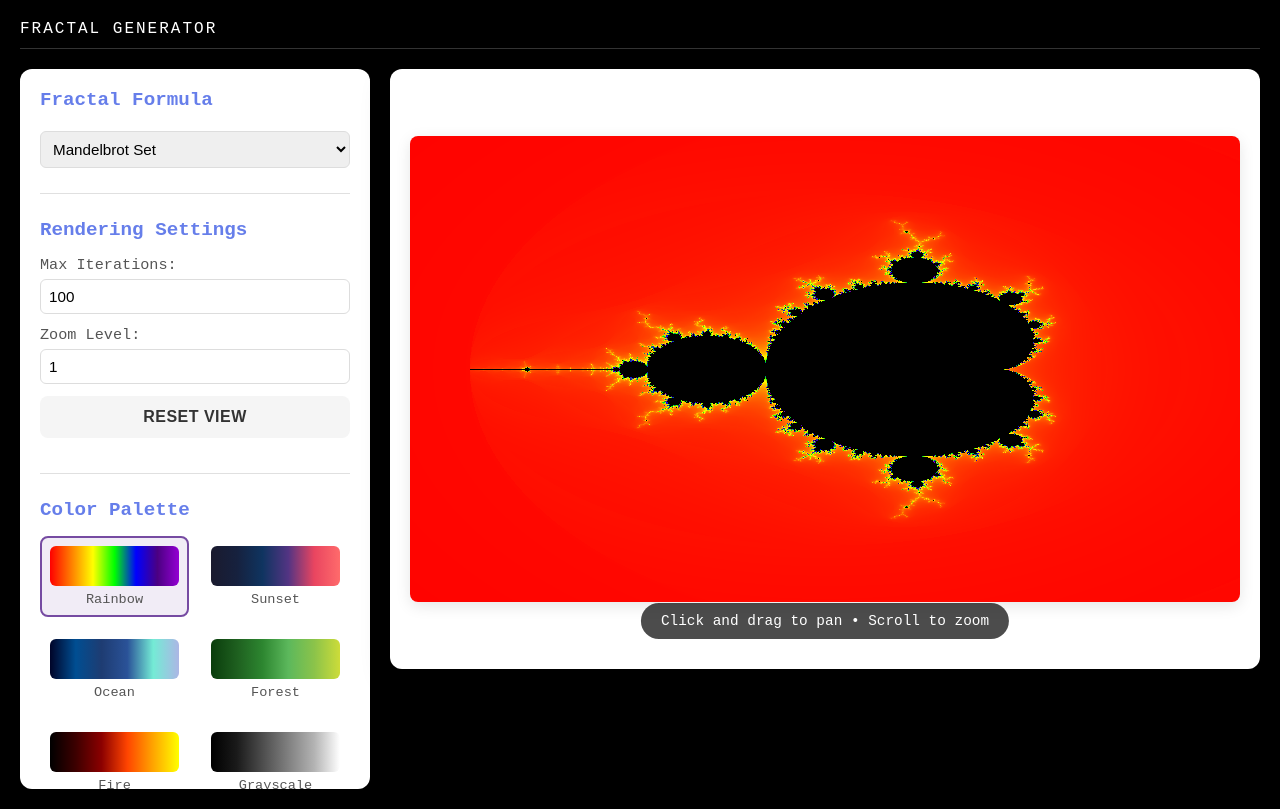
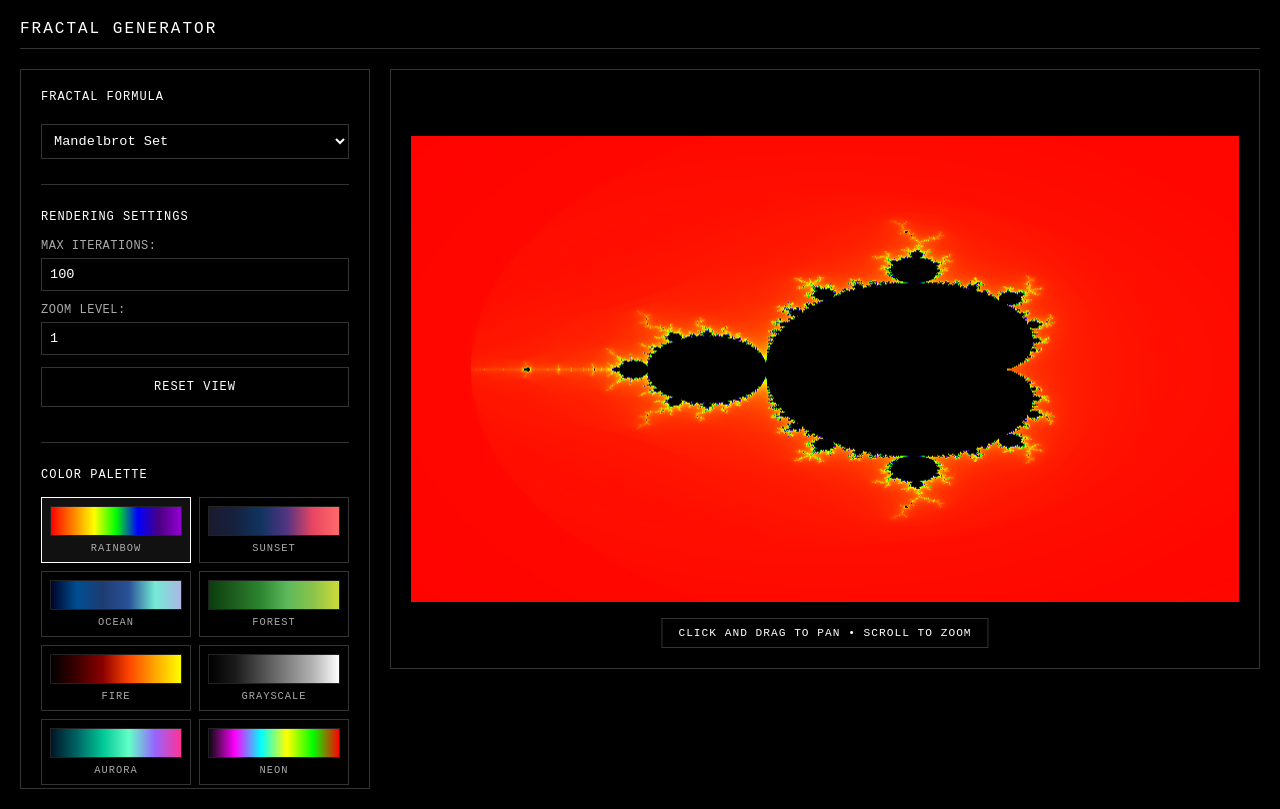
Before and after one commit to DYLANeay/fractal-ecoprint, a website with bundled scripts: page src/index.html in a window 1280 px wide. Built offline with nearby package versions, Linux system fonts and the light colour scheme.

Commit message:
Refactor fractal calculation functions for improved readability and consistency
- Updated formatting in `exporter.js` for better code style and consistency.
- Refactored `calculateBurningShip`, `calculateJulia`, `calculateMandelbrot`, `calculateNewton`, and `calculateTricorn` functions to enhance readability by standardizing indentation and spacing.
- Improved parameter handling and added comments for clarity in fractal calculation functions.
- Enhanced `FractalRenderer` class with new setter methods for fractal parameters and improved rendering logic.
- Ensured consistent use of object destructuring and arrow functions where applicable.

```diff
--- a/src/css/styles.css
+++ b/src/css/styles.css
@@ -32,6 +32,10 @@ header h1 {
   text-transform: uppercase;
 }
 
+header p {
+  display: none;
+}
+
 .main-content {
   display: grid;
   grid-template-columns: 350px 1fr;
@@ -40,10 +44,10 @@ header h1 {
 }
 
 .controls {
-  background: white;
-  border-radius: 12px;
+  background: #000000;
+  border: 1px solid #333333;
+  border-radius: 0;
   padding: 20px;
-  box-shadow: 0 10px 30px rgba(0, 0, 0, 0.2);
   max-height: 90vh;
   overflow-y: auto;
 }
@@ -51,7 +55,7 @@ header h1 {
 .control-group {
   margin-bottom: 25px;
   padding-bottom: 25px;
-  border-bottom: 1px solid #e0e0e0;
+  border-bottom: 1px solid #333333;
 }
 
 .control-group:last-child {
@@ -59,22 +63,30 @@ header h1 {
 }
 
 .control-group h2 {
-  font-size: 1.2rem;
+  font-size: 0.75rem;
   margin-bottom: 15px;
-  color: #667eea;
+  color: #ffffff;
+  font-weight: 400;
+  text-transform: uppercase;
+  letter-spacing: 1px;
 }
 
 .control-group h3 {
-  font-size: 1rem;
+  font-size: 0.7rem;
   margin-bottom: 10px;
-  color: #764ba2;
+  color: #cccccc;
+  font-weight: 400;
+  text-transform: uppercase;
+  letter-spacing: 1px;
 }
 
 .control-group label {
   display: block;
   margin-bottom: 12px;
-  font-size: 0.95rem;
-  color: #555;
+  font-size: 0.75rem;
+  color: #aaaaaa;
+  text-transform: uppercase;
+  letter-spacing: 0.5px;
 }
 
 .control-group input[type='number'],
@@ -83,64 +95,72 @@ header h1 {
   width: 100%;
   padding: 8px;
   margin-top: 5px;
-  border: 1px solid #ddd;
-  border-radius: 6px;
-  font-size: 0.95rem;
+  border: 1px solid #333333;
+  background: #000000;
+  color: #ffffff;
+  border-radius: 0;
+  font-size: 0.85rem;
+  font-family: 'Courier New', Courier, monospace;
 }
 
 .control-group input[type='number']:focus,
 .control-group select:focus {
   outline: none;
-  border-color: #667eea;
-  box-shadow: 0 0 0 3px rgba(102, 126, 234, 0.1);
+  border-color: #ffffff;
+  background: #111111;
 }
 
 #quality-value {
   display: inline-block;
   margin-left: 10px;
-  font-weight: bold;
-  color: #667eea;
+  font-weight: 400;
+  color: #ffffff;
 }
 
 .btn {
   width: 100%;
   padding: 12px 20px;
-  border: none;
-  border-radius: 8px;
-  font-size: 1rem;
-  font-weight: 600;
+  border: 1px solid #ffffff;
+  background: #000000;
+  color: #ffffff;
+  border-radius: 0;
+  font-size: 0.75rem;
+  font-weight: 400;
   cursor: pointer;
-  transition: all 0.3s ease;
+  transition: all 0.2s ease;
   text-transform: uppercase;
-  letter-spacing: 0.5px;
+  letter-spacing: 1px;
+  font-family: 'Courier New', Courier, monospace;
 }
 
 .btn-primary {
-  background: linear-gradient(135deg, #667eea 0%, #764ba2 100%);
-  color: white;
-  box-shadow: 0 4px 15px rgba(102, 126, 234, 0.4);
+  background: #000000;
+  color: #ffffff;
+  border: 1px solid #ffffff;
 }
 
 .btn-primary:hover {
-  transform: translateY(-2px);
-  box-shadow: 0 6px 20px rgba(102, 126, 234, 0.6);
+  background: #ffffff;
+  color: #000000;
 }
 
 .btn-secondary {
-  background: #f5f5f5;
-  color: #333;
+  background: #000000;
+  color: #ffffff;
+  border: 1px solid #333333;
   margin-bottom: 10px;
 }
 
 .btn-secondary:hover {
-  background: #e0e0e0;
+  background: #111111;
+  border-color: #ffffff;
 }
 
 .canvas-container {
-  background: white;
-  border-radius: 12px;
-  padding: 20px;
-  box-shadow: 0 10px 30px rgba(0, 0, 0, 0.2);
+  background: #000000;
+  border: 1px solid #333333;
+  border-radius: 0;
+  padding: 0;
   position: relative;
   display: flex;
   justify-content: center;
@@ -150,9 +170,8 @@ header h1 {
 
 #fractal-canvas {
   max-width: 100%;
-  border-radius: 8px;
+  border-radius: 0;
   cursor: grab;
-  box-shadow: 0 4px 15px rgba(0, 0, 0, 0.1);
 }
 
 #fractal-canvas:active {
@@ -164,63 +183,71 @@ header h1 {
   top: 50%;
   left: 50%;
   transform: translate(-50%, -50%);
-  background: rgba(255, 255, 255, 0.95);
+  background: #000000;
+  border: 1px solid #ffffff;
   padding: 20px 40px;
-  border-radius: 8px;
-  font-size: 1.2rem;
-  font-weight: 600;
-  color: #667eea;
-  box-shadow: 0 4px 15px rgba(0, 0, 0, 0.2);
+  border-radius: 0;
+  font-size: 0.75rem;
+  font-weight: 400;
+  color: #ffffff;
+  letter-spacing: 2px;
+  text-transform: uppercase;
 }
 
 .info-overlay {
   position: absolute;
-  bottom: 30px;
+  bottom: 20px;
   left: 50%;
   transform: translateX(-50%);
-  background: rgba(0, 0, 0, 0.7);
-  color: white;
-  padding: 10px 20px;
-  border-radius: 20px;
-  font-size: 0.9rem;
+  background: #000000;
+  border: 1px solid #333333;
+  color: #ffffff;
+  padding: 8px 16px;
+  border-radius: 0;
+  font-size: 0.7rem;
   pointer-events: none;
+  letter-spacing: 1px;
+  text-transform: uppercase;
 }
 
 .palette-grid {
   display: grid;
   grid-template-columns: repeat(2, 1fr);
-  gap: 12px;
+  gap: 8px;
 }
 
 .palette-option {
   cursor: pointer;
   padding: 8px;
-  border: 2px solid transparent;
-  border-radius: 8px;
-  transition: all 0.3s ease;
+  border: 1px solid #333333;
+  border-radius: 0;
+  transition: all 0.2s ease;
   text-align: center;
+  background: #000000;
 }
 
 .palette-option:hover {
-  border-color: #667eea;
-  transform: scale(1.05);
+  border-color: #ffffff;
 }
 
 .palette-option.active {
-  border-color: #764ba2;
-  background: rgba(118, 75, 162, 0.1);
+  border-color: #ffffff;
+  background: #111111;
 }
 
 .palette-preview {
-  height: 40px;
-  border-radius: 6px;
+  height: 30px;
+  border-radius: 0;
   margin-bottom: 6px;
+  border: 1px solid #222222;
 }
 
 .palette-option span {
   display: block;
-  font-size: 0.85rem;
-  color: #555;
+  font-size: 0.65rem;
+  color: #aaaaaa;
+  text-transform: uppercase;
+  letter-spacing: 1px;
 }
 
 @media (max-width: 1024px) {
--- a/src/js/exporter.js
+++ b/src/js/exporter.js
@@ -14,7 +14,9 @@ export class FractalExporter {
     const originalCtx = this.renderer.ctx;
 
     this.renderer.canvas = exportCanvas;
-        this.renderer.ctx = exportCanvas.getContext('2d', { willReadFrequently: true });
+    this.renderer.ctx = exportCanvas.getContext('2d', {
+      willReadFrequently: true,
+    });
 
     // Render at high resolution
     console.log(`Rendering at ${width}x${height}...`);
@@ -46,7 +48,10 @@ export class FractalExporter {
   }
 
   generateFilename() {
-        const timestamp = new Date().toISOString().replace(/[:.]/g, '-').slice(0, -5);
+    const timestamp = new Date()
+      .toISOString()
+      .replace(/[:.]/g, '-')
+      .slice(0, -5);
     const fractalType = this.renderer.fractalType;
     const palette = this.renderer.colorPalette.paletteName;
     return `fractal_${fractalType}_${palette}_${timestamp}.jpg`;
--- a/src/js/fractals/burning-ship.js
+++ b/src/js/fractals/burning-ship.js
@@ -1,6 +1,12 @@
 // Burning Ship Fractal: z(n+1) = (|Re(z)| + i|Im(z)|)^power + c
 
-export function calculateBurningShip(cx, cy, maxIterations, power = 2, rotation = 0) {
+export function calculateBurningShip(
+  cx,
+  cy,
+  maxIterations,
+  power = 2,
+  rotation = 0
+) {
   let zx = 0;
   let zy = 0;
   let iteration = 0;
@@ -59,6 +65,6 @@ export const burningShipConfig = {
   defaultView: {
     centerX: -0.5,
     centerY: -0.5,
-        range: 3
-    }
+    range: 3,
+  },
 };
--- a/src/js/fractals/julia.js
+++ b/src/js/fractals/julia.js
@@ -30,10 +30,10 @@ export const juliaConfig = {
   defaultView: {
     centerX: 0,
     centerY: 0,
-        range: 4
+    range: 4,
   },
   defaultC: {
     real: -0.7,
-        imag: 0.27015
-    }
+    imag: 0.27015,
+  },
 };
--- a/src/js/fractals/mandelbrot.js
+++ b/src/js/fractals/mandelbrot.js
@@ -1,6 +1,12 @@
 // Mandelbrot Set: z(n+1) = z(n)^power + c
 
-export function calculateMandelbrot(cx, cy, maxIterations, power = 2, bailout = 2) {
+export function calculateMandelbrot(
+  cx,
+  cy,
+  maxIterations,
+  power = 2,
+  bailout = 2
+) {
   let zx = 0;
   let zy = 0;
   let iteration = 0;
@@ -44,6 +50,6 @@ export const mandelbrotConfig = {
   defaultView: {
     centerX: -0.5,
     centerY: 0,
-        range: 3.5
-    }
+    range: 3.5,
+  },
 };
--- a/src/js/fractals/newton.js
+++ b/src/js/fractals/newton.js
@@ -1,7 +1,13 @@
 // Newton Fractal: z(n+1) = z(n) - relaxation * f(z)/f'(z)
 // Using f(z) = z^degree - 1
 
-export function calculateNewton(zx, zy, maxIterations, degree = 3, relaxation = 1.0) {
+export function calculateNewton(
+  zx,
+  zy,
+  maxIterations,
+  degree = 3,
+  relaxation = 1.0
+) {
   let iteration = 0;
   const tolerance = 0.0001;
 
@@ -31,8 +37,8 @@ export function calculateNewton(zx, zy, maxIterations, degree = 3, relaxation =
     }
 
     // Newton iteration with relaxation: z = z - relaxation * f(z)/f'(z)
-        const newZx = zx - relaxation * (fx * dx + fy * dy) / denominator;
-        const newZy = zy - relaxation * (fy * dx - fx * dy) / denominator;
+    const newZx = zx - (relaxation * (fx * dx + fy * dy)) / denominator;
+    const newZy = zy - (relaxation * (fy * dx - fx * dy)) / denominator;
 
     // Check convergence
     const diffx = newZx - zx;
@@ -59,6 +65,6 @@ export const newtonConfig = {
   defaultView: {
     centerX: 0,
     centerY: 0,
-        range: 3
-    }
+    range: 3,
+  },
 };
--- a/src/js/fractals/tricorn.js
+++ b/src/js/fractals/tricorn.js
@@ -1,6 +1,12 @@
 // Tricorn (Mandelbar) Fractal: z(n+1) = conj(z(n))^power + c
 
-export function calculateTricorn(cx, cy, maxIterations, power = 2, bailout = 2) {
+export function calculateTricorn(
+  cx,
+  cy,
+  maxIterations,
+  power = 2,
+  bailout = 2
+) {
   let zx = 0;
   let zy = 0;
   let iteration = 0;
@@ -21,12 +27,12 @@ export function calculateTricorn(cx, cy, maxIterations, power = 2, bailout = 2)
     if (power === 2) {
       // Standard Tricorn: z = conj(z)^2 + c (conjugate: flip imaginary part)
       const xtemp = zx2 - zy2 + cx;
-            zy = -2 * zx * zy + cy;  // Note the negative sign
+      zy = -2 * zx * zy + cy; // Note the negative sign
       zx = xtemp;
     } else {
       // Generalized: z = conj(z)^power + c
       const r = Math.sqrt(magnitude);
-            const theta = Math.atan2(-zy, zx);  // Conjugate
+      const theta = Math.atan2(-zy, zx); // Conjugate
       const newR = Math.pow(r, power);
       const newTheta = theta * power;
       zx = newR * Math.cos(newTheta) + cx;
@@ -44,6 +50,6 @@ export const tricornConfig = {
   defaultView: {
     centerX: -0.5,
     centerY: 0,
-        range: 3.5
-    }
+    range: 3.5,
+  },
 };
```
Also changed, not shown: src/js/app.js (+44 -16 lines), src/js/renderer.js (+34 -8 lines). Lines whose indentation alone changed are shown as unchanged.
